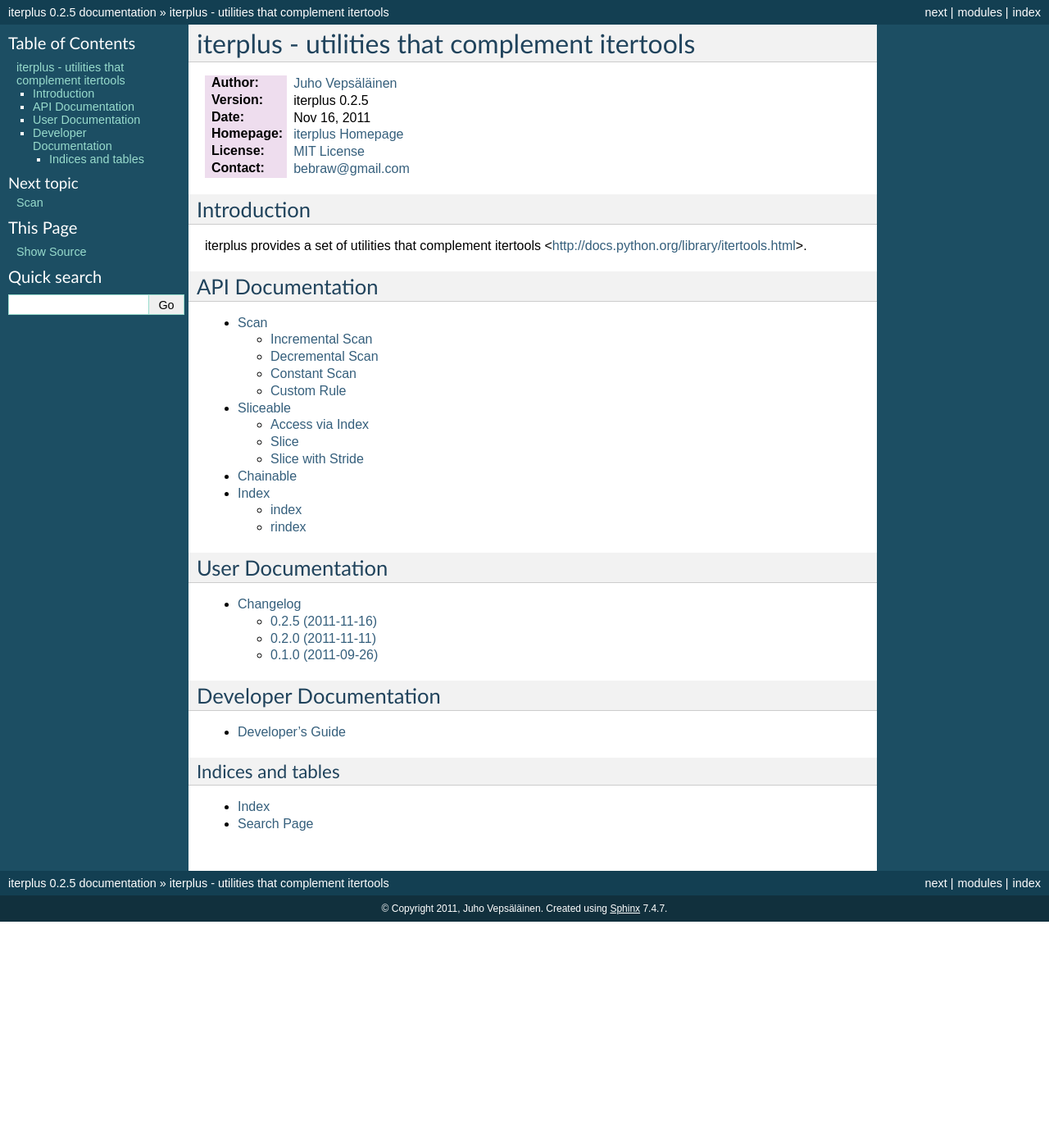
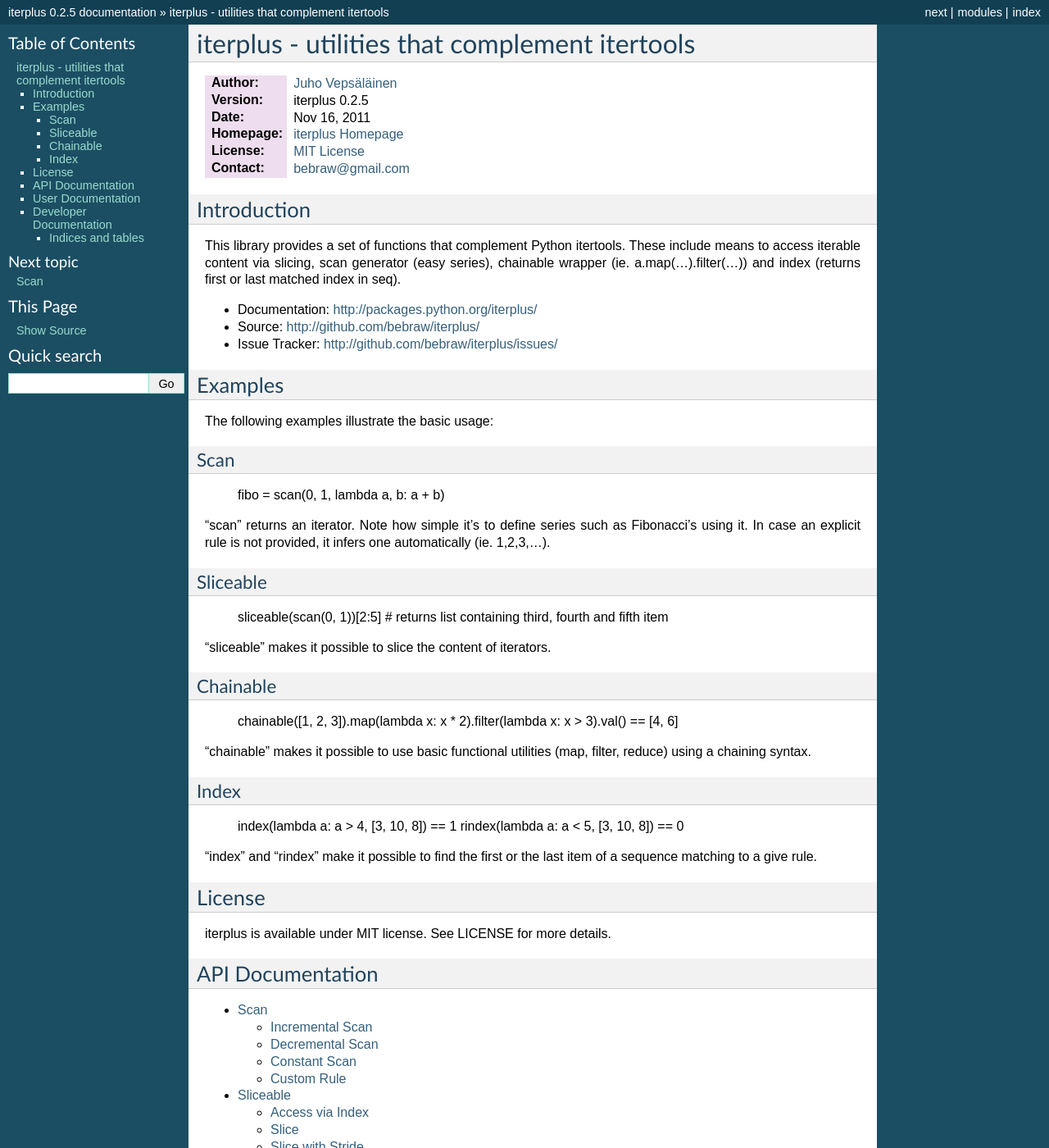
Before and after one commit to bebraw/iterplus, a Sphinx documentation site: the page built from docs/index.rst, in a window 1280 px wide and 1400 px high. Shown: the whole window at 82% size. Built offline with Sphinx 7.4.7, drawn with Linux system fonts in a browser that asks for light colours.

Commit message:
Update docs and make them easier to maintain

```diff
--- a/README.rst
+++ b/README.rst
@@ -1,7 +1,4 @@
-iterplus - itertools_ extended
-==============================
-
-This library provides a set of functions that complement Python itertools. These include means to access iterable content via slicing, scan generator (easy series) and chainable wrapper (ie. a.map(...).filter(...)).
+This library provides a set of functions that complement Python itertools. These include means to access iterable content via slicing, scan generator (easy series), chainable wrapper (ie. a.map(...).filter(...)) and index (returns first or last matched index in seq).
 
 * Documentation: http://packages.python.org/iterplus/
 * Source: http://github.com/bebraw/iterplus/
@@ -10,26 +7,36 @@
 Examples
 --------
 
+The following examples illustrate the basic usage:
+
 Scan
-^^^^
+====
 
     fibo = scan(0, 1, lambda a, b: a + b)
 
 "scan" returns an iterator. Note how simple it's to define series such as Fibonacci's using it. In case an explicit rule is not provided, it infers one automatically (ie. 1,2,3,...).
 
 Sliceable
-^^^^^^^^^
+=========
 
     sliceable(scan(0, 1))[2:5] # returns list containing third, fourth and fifth item
 
 "sliceable" makes it possible to slice the content of iterators.
 
 Chainable
-^^^^^^^^^
+=========
 
     chainable([1, 2, 3]).map(lambda x: x * 2).filter(lambda x: x > 3).val() == [4, 6]
 
 "chainable" makes it possible to use basic functional utilities (map, filter, reduce) using a chaining syntax.
+
+Index
+=====
+
+    index(lambda a: a > 4, [3, 10, 8]) == 1
+    rindex(lambda a: a < 5, [3, 10, 8]) == 0
+
+"index" and "rindex" make it possible to find the first or the last item of a sequence matching to a give rule.
 
 .. _itertools: http://docs.python.org/library/itertools.html
 
--- a/docs/index.rst
+++ b/docs/index.rst
@@ -14,12 +14,12 @@
 
 
 .. module:: iterplus
-   :synopsis: Utilities that complement itertools
+    :synopsis: Utilities that complement itertools
 
 Introduction
 ------------
 
-iterplus provides a set of utilities that complement itertools <http://docs.python.org/library/itertools.html>.
+.. include:: ../README.rst
 
 API Documentation
 -----------------
```
